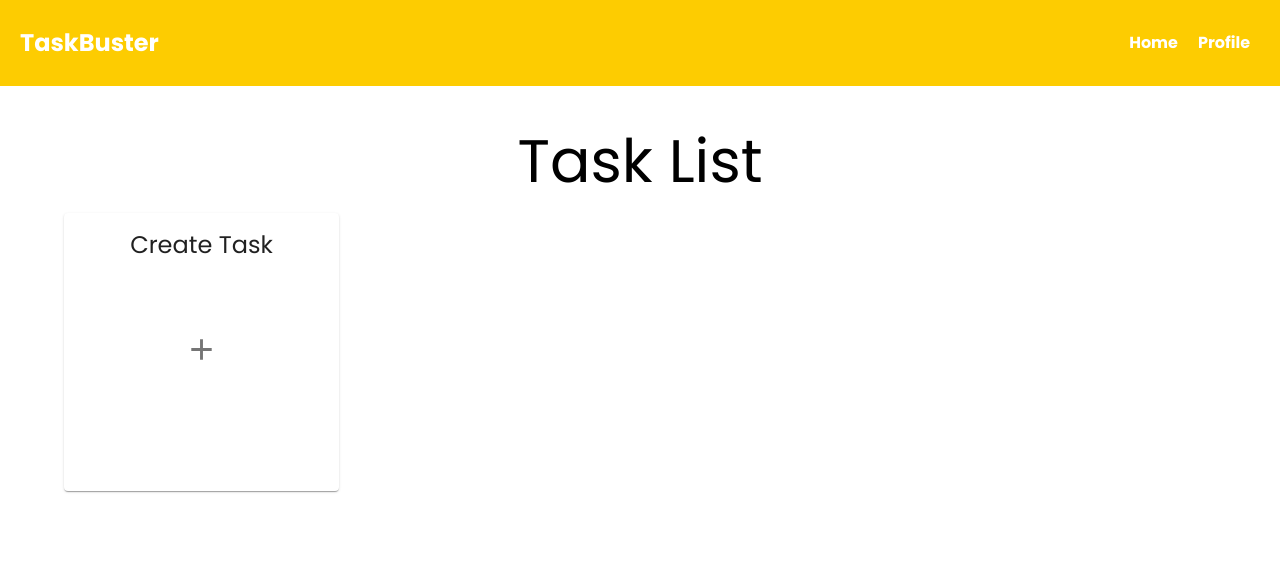
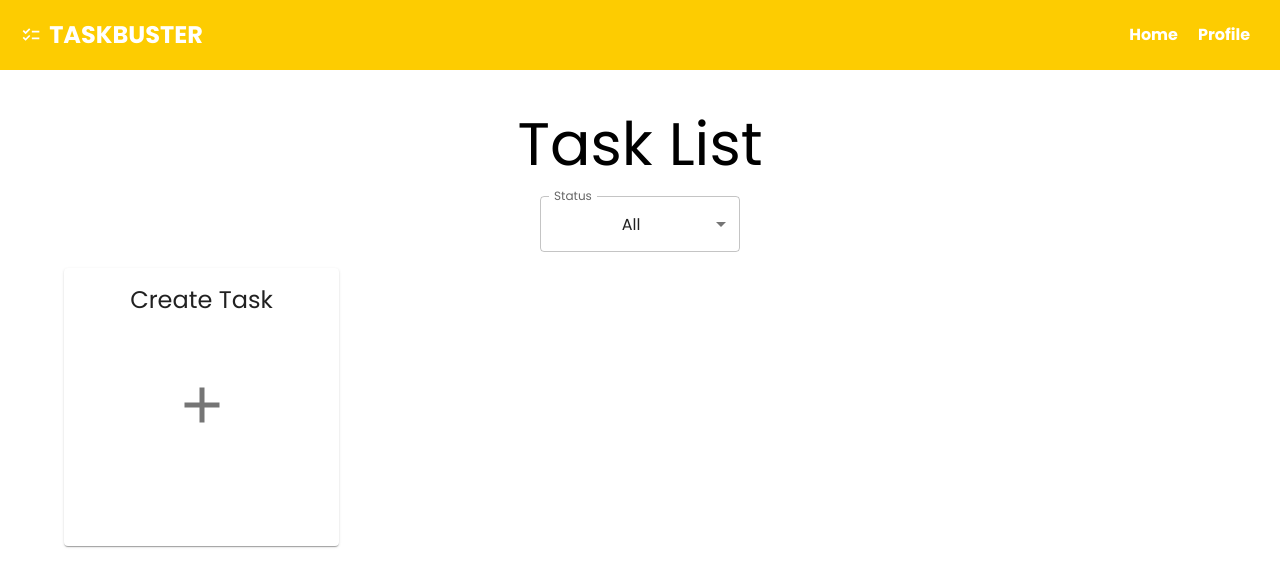
Before and after one commit to DymurBoi/TaskBuster, a React (Vite) app: page /taskview/1 in a window 1280 px wide. Shown: the top 586 px of the page. Built offline with nearby package versions, Linux system fonts and the light colour scheme.

Commit message:
logo and other icon changes

```diff
--- a/src/Maquiling_Components/TaskDetails.jsx
+++ b/src/Maquiling_Components/TaskDetails.jsx
@@ -167,7 +167,7 @@ const postComment = (comment) => {
       <nav className="navbar">
           <Button
           startIcon={<ChecklistIcon />}
-          sx={{width:'10%',ml:4,color:'white'}}
+          sx={{width:'10%',ml:4,color:'white','& .MuiSvgIcon-root': { fontSize: 40 }}}
           ><h1 className="navbar-logo">TaskBuster</h1>
           </Button>
           <div className="navbar-links">
--- a/src/Maquiling_Components/TaskView.jsx
+++ b/src/Maquiling_Components/TaskView.jsx
@@ -14,7 +14,8 @@ import Grid from '@mui/material/Grid2';
 import { styled } from '@mui/material/styles';
 import Paper from '@mui/material/Paper';
 import AddIcon from '@mui/icons-material/Add';
-import { Container,IconButton } from '@mui/material';
+import ChecklistIcon from '@mui/icons-material/Checklist';
+import { Container, IconButton, Menu, MenuItem, Select, InputLabel, FormControl } from '@mui/material';
 
 const theme = createTheme({
   typography: {
@@ -37,6 +38,8 @@ const Item = styled(Paper)(({ theme }) => ({
 function TaskView() {
   const { toDoListID } = useParams();
   const [tasks, setTasks] = useState([]);
+  const [filteredTasks, setFilteredTasks] = useState([]);
+  const [filterStatus, setFilterStatus] = useState('All'); // Filter status state
   const [confirm, setConfirm] = useState(false);
   const [selectedTask, setSelectedTask] = useState(null);
   const navigate = useNavigate();
@@ -46,22 +49,31 @@ function TaskView() {
   useEffect(() => {
     const fetchTasks = async () => {
       if (!token) {
-        console.error("Token is missing");
+        console.error('Token is missing');
         return;
       }
 
       try {
         const response = await axios.get(`http://localhost:8080/api/taskbuster/getTasks?toDoListID=${toDoListID}`, {
-          headers: { Authorization: `Bearer ${token}` }
+          headers: { Authorization: `Bearer ${token}` },
         });
         setTasks(response.data || []);
       } catch (error) {
-        console.error("Error fetching tasks:", error);
+        console.error('Error fetching tasks:', error);
       }
     };
 
     fetchTasks();
   }, [token, toDoListID]);
+
+  // Filter tasks based on the selected status
+  useEffect(() => {
+    if (filterStatus === 'All') {
+      setFilteredTasks(tasks);
+    } else {
+      setFilteredTasks(tasks.filter((task) => task.status === filterStatus));
+    }
+  }, [tasks, filterStatus]);
 
   // Set the selected task and open the confirmation dialog
   const confirmButton = (id) => {
@@ -73,63 +85,92 @@ function TaskView() {
   const deleteTask = (taskId) => {
     if (!taskId) return;
 
-    axios.delete(`http://localhost:8080/api/taskbuster/deleteTask/${taskId}`, {
-      headers: { Authorization: `Bearer ${token}` }
+    axios
+      .delete(`http://localhost:8080/api/taskbuster/deleteTask/${taskId}`, {
+        headers: { Authorization: `Bearer ${token}` },
       })
       .then(() => {
         // Remove the task from the state after successful deletion
-        setTasks(prevTasks => prevTasks.filter(task => task.taskId !== taskId));
+        setTasks((prevTasks) => prevTasks.filter((task) => task.taskId !== taskId));
         setConfirm(false); // Close the confirmation dialog
       })
-      .catch(error => {
-        console.error("Error deleting task:", error);
+      .catch((error) => {
+        console.error('Error deleting task:', error);
         setConfirm(false); // Close the dialog in case of an error
       });
   };
-
-  // Handle task creation navigation
 
   return (
     <div>
       <ThemeProvider theme={theme}>
         <nav className="navbar">
+          <Button
+            startIcon={<ChecklistIcon />}
+            sx={{
+              width: '10%',
+              ml: 4,
+              color: 'white',
+              '& .MuiSvgIcon-root': { fontSize: 40 },
+            }}
+          >
             <h1 className="navbar-logo">TaskBuster</h1>
+          </Button>
           <div className="navbar-links">
-            <Link to="/" className="nav-link">Home</Link>
-            <Link to="/profile" className="nav-link">Profile</Link>
+            <Link to="/" className="nav-link">
+              Home
+            </Link>
+            <Link to="/profile" className="nav-link">
+              Profile
+            </Link>
           </div>
         </nav>
-        <Container fixed >
-          <Typography variant="h2" sx={{mb:2}}>
+        <Container fixed sx={{ mb: 15 }}>
+          <Typography variant="h2" sx={{ mb: 2 }}>
             Task List
           </Typography>
+
+          {/* Filter Dropdown */}
+          <FormControl sx={{ minWidth: 200, mb: 2 }}>
+            <InputLabel>Status</InputLabel>
+            <Select
+              value={filterStatus}
+              onChange={(e) => setFilterStatus(e.target.value)}
+              label="Status"
+            >
+              <MenuItem value="All">All</MenuItem>
+              <MenuItem value="Pending">Pending</MenuItem>
+              <MenuItem value="Completed">Completed</MenuItem>
+            </Select>
+          </FormControl>
+
           <Grid container spacing={2} justifyContent="left">
-            {tasks.map(task => (
+            {filteredTasks.map((task) => (
               <Grid xs={10} sm={6} md={4} key={task.taskId}>
                 <Card
                   sx={{
-                      minWidth: 275, minHeight: 278, maxWidth: 345, margin: "0 auto", cursor: 'pointer',
-                      '&:hover': { boxShadow: 6 }, justifyContent: 'center'
+                    minWidth: 275,
+                    minHeight: 278,
+                    maxWidth: 345,
+                    margin: '0 auto',
+                    cursor: 'pointer',
+                    '&:hover': { boxShadow: 6 },
+                    justifyContent: 'center',
                   }}
                 >
-                    <CardContent sx={{mb:5}}>
-                      <Typography variant="h5" component="div" sx={{mb: 2}}>
+                  <CardContent sx={{ mb: 5 }}>
+                    <Typography variant="h5" component="div" sx={{ mb: 2 }}>
                       {task.title}
                     </Typography>
                     <Typography sx={{ color: 'text.secondary', mb: 2 }}>
                       Status: {task.status}
                     </Typography>
-                      <Typography sx={{ color: 'text.secondary'}}>
+                    <Typography sx={{ color: 'text.secondary' }}>
                       {task.tag ? task.tag.name : 'No Tag'}
                     </Typography>
                   </CardContent>
                   <CardActions sx={{ display: 'flex', justifyContent: 'center', width: '100%' }}>
                     <Link to={`/taskdetails`} state={{ taskId: task.taskId }} onClick={(event) => event.stopPropagation()}>
-                      <Button
-                        variant="contained"
-                        size="small"
-                        sx={{ backgroundColor: '#fdcc01', alignContent:'center', mr:15 }}
-                      >
+                      <Button variant="contained" size="small" sx={{ backgroundColor: '#fdcc01', alignContent: 'center', mr: 15 }}>
                         View Details
                       </Button>
                     </Link>
@@ -138,15 +179,24 @@ function TaskView() {
               </Grid>
             ))}
             <Grid xs={12} md={6} lg={4}>
-              <Link to='/createTask' state={{ toDoListId: toDoListID}}>
-              <Card sx={{
-                maxWidth: 340, margin: "0 auto", minWidth: 275, minHeight: 278, cursor: 'pointer', '&:hover': { boxShadow: 6 }
-              }}>
-                <CardContent>
-                  <Typography variant="h5" component="div" sx={{mb:8}}>
+              <Link to="/createTask" state={{ toDoListId: toDoListID }}>
+                <Card
+                  sx={{
+                    maxWidth: 340,
+                    margin: '0 auto',
+                    minWidth: 275,
+                    minHeight: 278,
+                    cursor: 'pointer',
+                    '&:hover': { boxShadow: 6 },
+                  }}
+                >
+                  <CardContent sx={{ '& .MuiSvgIcon-root': { fontSize: 60 } }}>
+                    <Typography variant="h5" component="div" sx={{ mb: 8 }}>
                       Create Task
                     </Typography>
-                  <IconButton sx={{'&:hover':{backgroundColor: 'transparent'}}}><AddIcon fontSize='large'/></IconButton>
+                    <IconButton sx={{ '&:hover': { backgroundColor: 'transparent' } }}>
+                      <AddIcon fontSize="large" />
+                    </IconButton>
                   </CardContent>
                 </Card>
               </Link>
```
Lines whose indentation alone changed are shown as unchanged.
